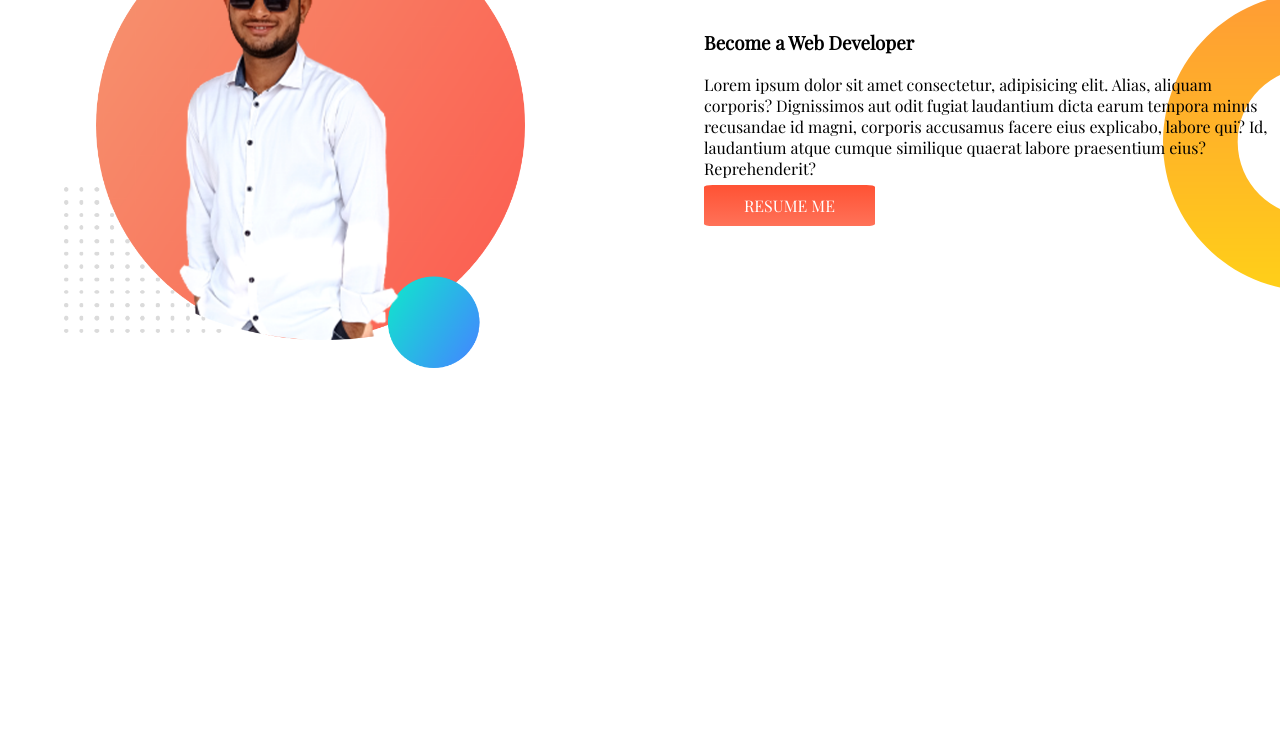
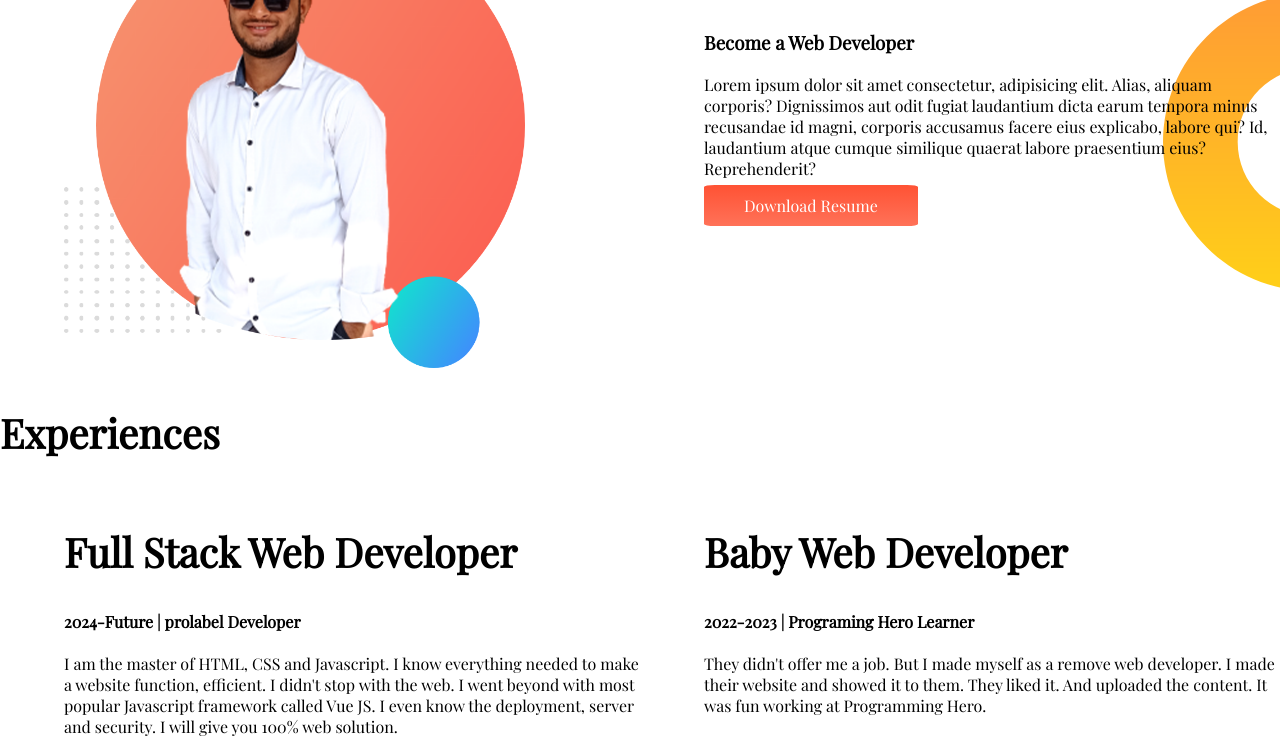
Before and after one commit to abirpuc/personal-protfolio-site, a plain HTML site: page index.html in a window 1280 px wide. Shown: the part 750-1503 px from the top of the page. Before the commit the page ends 1122 px from the top, so only its background shows below. Drawn offline with nearby package versions, Linux system fonts and the light colour scheme.

Commit message:
add 3rd section

```diff
--- a/index.html
+++ b/index.html
@@ -12,7 +12,7 @@
     <title>Mozzammel Hossen</title>
 </head>
 <body>
-    <section id="top-banner">
+    <section class="flexible-continer" id="top-banner">
         <div class="half-width">
             <h1>Welcome to </h1>
             <h1> <span id="name">Mozzammel Hossen</span> World</h1>
@@ -25,7 +25,7 @@
         </div>
     </section>
 
-    <section id="dream-big">
+    <section id="dream-big" class="flexible-continer">
         <div class="half-width">
             <img id="snd-img" src="img/mh1.png" alt="" srcset="">
         </div>
@@ -33,9 +33,26 @@
             <h1>DREAM BIG</h1>
             <h3>Become a Web Developer</h3>
             <p>Lorem ipsum dolor sit amet consectetur, adipisicing elit. Alias, aliquam corporis? Dignissimos aut odit fugiat laudantium dicta earum tempora minus recusandae id magni, corporis accusamus facere eius explicabo, labore qui? Id, laudantium atque cumque similique quaerat labore praesentium eius? Reprehenderit?</p>
-            <a class="profile-link" href="#">RESUME ME</a>
+            <a class="profile-link" href="#">Download Resume</a>
         </div>
+    </section>
 
+    <section class="experiences-area">
+        <h1>Experiences</h1>
+        <div class="flexible-continer">
+            <div class="half-width">
+                <h1>Full Stack Web Developer</h1>
+                <h4>2024-Future | prolabel Developer</h4>
+                <p>I am the master of HTML, CSS and Javascript. I know everything needed to make a website function, efficient. I didn't stop with the web. I went beyond with most popular Javascript framework called Vue JS. I even know the deployment, server and security. I will give you 100% web solution.</p>
+            </div>
+            <div class="half-width">
+                <h1>Baby Web Developer</h1>
+                <h4>2022-2023 | Programing Hero Learner</h4>
+                <p>
+                    They didn't offer me a job. But I made myself as a remove web developer. I made their website and showed it to them. They liked it. And uploaded the content. It was fun working at Programming Hero.
+                </p>
+            </div>
+        </div>
     </section>
 </body>
 </html>
--- a/style.css
+++ b/style.css
@@ -10,7 +10,7 @@ h1{
 #name{
     color: rgba(255, 166, 0, 0.932);
 }
-section{
+.flexible-continer{
     display: flex;
 }
 
```
